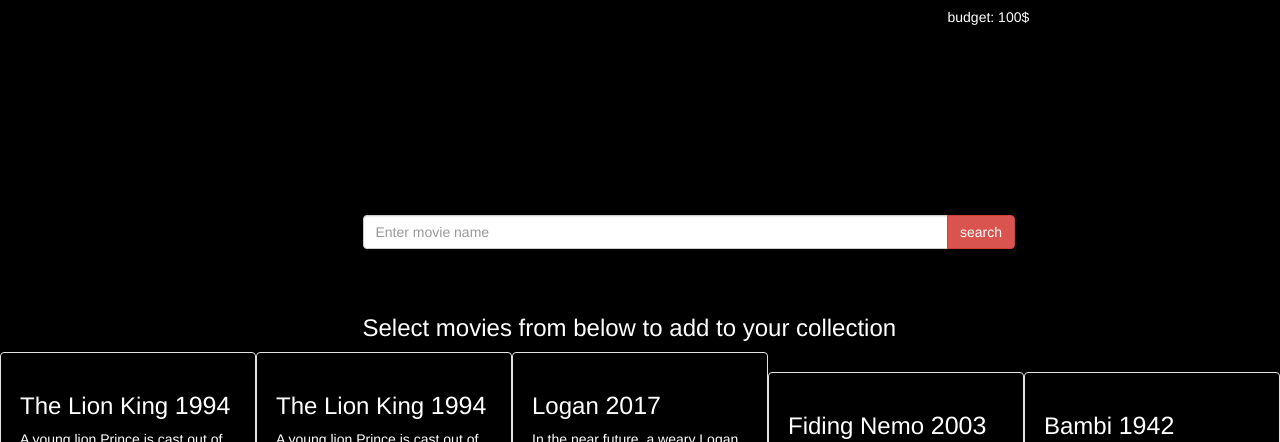
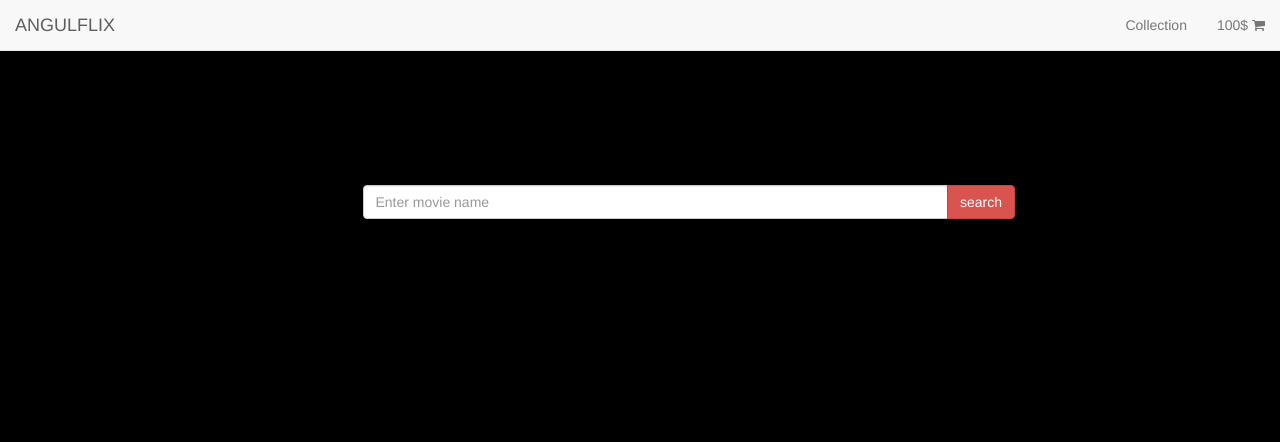
Before and after one commit to einarzb/anguflix, a website: page index.html in a window 1280 px wide. Shown: the top 442 px of the page. Drawn offline with nearby package versions, Linux system fonts and the light colour scheme; some packages are replaced by stand-ins of ours.

Commit message:
added navbar

```diff
--- a/index.html
+++ b/index.html
@@ -6,7 +6,35 @@
   <link rel="stylesheet" type="text/css" href="style.css">
 </head>
 <body ng-app="appAnguflix">
+  <nav class="navbar navbar-default navbar-fixed-top">
+    <div class="container-fluid">
+      <!-- Brand and toggle get grouped for better mobile display -->
+      <div class="navbar-header">
+        <button type="button" class="navbar-toggle collapsed" data-toggle="collapse" data-target="#bs-example-navbar-collapse-1" aria-expanded="false">
+          <span class="sr-only">Toggle navigation</span>
+          <span class="icon-bar"></span>
+          <span class="icon-bar"></span>
+          <span class="icon-bar"></span>
+        </button>
+        <a class="navbar-brand" href="#">ANGULFLIX</a>
+      </div>
 
+      <!-- Collect the nav links, forms, and other content for toggling -->
+      <div class="collapse navbar-collapse" id="bs-example-navbar-collapse-1">
+
+        <ul class="nav navbar-nav navbar-right">
+          <li>
+            <a href="#collection">Collection</a>
+          </li>
+          <li class="dropdown" ng-controller="anguflixCtrl">
+            <a href="#" class="view-cart" data-toggle="dropdown" role="button"> {{userBudget}}$ <i class="fa fa-shopping-cart">
+              <span class="navCounter"></span>
+            </i></a>
+          </li>
+        </ul>
+      </div><!-- /.navbar-collapse -->
+    </div><!-- /.container-fluid -->
+  </nav>
 <div class="container">
 
 <!--   <div class="logo row">
--- a/style.css
+++ b/style.css
@@ -10,7 +10,7 @@ body{background-color: #000;color:#fff;}
 
 .budget{float:right;}
 h1{color:#fff;}
-.search{margin-top:180px;height:10%;
+.search{margin-top:150px;height:30%;
 }
 .rate{display:none;}
 
```
